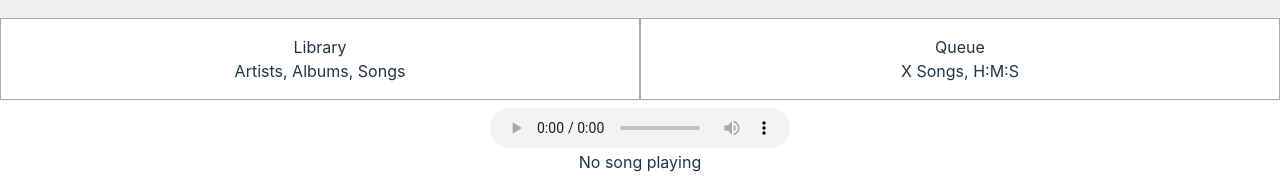
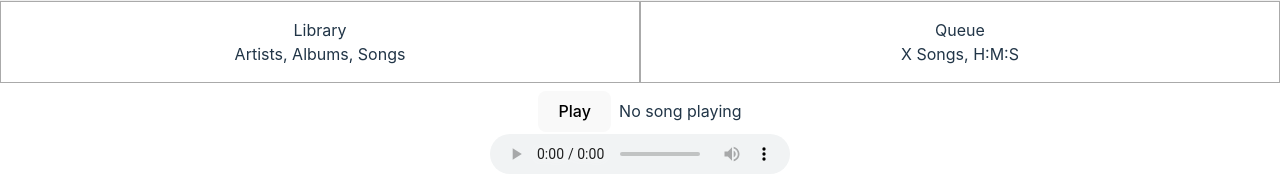
Before and after one commit to philrmass/junco, a Preact app: page / in a window 1280 px wide. Shown: the part 618-797 px from the top of the page. Built offline with nearby package versions, Linux system fonts and the light colour scheme; no server answers.

Commit message:
add player

```diff
--- a/src/components/App.jsx
+++ b/src/components/App.jsx
@@ -2,6 +2,7 @@ import { useEffect, useState } from 'preact/hooks';
 import preactLogo from '../assets/preact.svg';
 import appLogo from '/favicon.svg';
 import Library from './Library';
+import Player from './Player';
 import Queue from './Queue';
 import styles from './App.module.css';
 
@@ -18,21 +19,14 @@ async function getArtists(host) {
   }
 }
 
-function getSongUrl(song, host) {
-  if (!song?.path) return null;
-
-  return `http://${host}:${port}/files/${encodeURIComponent(song.path)}`;
-};
-
-// ??? Player
+// ??? play automatically if not already playing
 // ??? play next song in queue if playing
-// ??? play automatically
 // ??? next button
-// ??? calc queue index
+// ??? set duration
 // ??? Tabs
 // ??? toast for song & album add
 // ??? add search as overlay button, bottom right
-// ??? player component
+// ??? clear queue
 // ??? overflow shadows
 
 export function App() {
@@ -44,24 +38,16 @@ export function App() {
   const [albumGuid, setAlbumGuid] = useState(null);
   const [queue, setQueue] = useState([]);
   const [song, setSong] = useState(null);
-  const [url, setUrl] = useState(null);
-  // const [playing, setPlaying] = useState(false);
+  const [isPlaying, setIsPlaying] = useState(false);
   const [showQueue, setShowQueue] = useState(false);
   const queueIndex = queue.findIndex((s) => s.guid === song?.guid);
-  // const url = Boolean(song) ? getSongUrl(song, host) : 'bad';
-  // console.log('URL', url);
+  const baseUrl = `http://${host}:${port}/files/`
 
   useEffect(() => {
     (async () => setArtists(await getArtists(host)))();
   }, [host]);
 
-  useEffect(() => {
-    setUrl(getSongUrl(song, host));
-  }, [song]);
-
   const handleCommand = (command, param0) => {
-    // ??? console.log('CMD', command, param0);
-
     switch(command) {
       case 'addAlbum': {
         const songs = param0.songs ?? [];
@@ -74,6 +60,9 @@ export function App() {
         setSong(param0);
         break;
       }
+      case 'setPlaying':
+        setIsPlaying(param0);
+        break;
       case 'toggleArtistIndex':
         setArtistGuid((last) => param0 == last ? null : param0);
         break;
@@ -83,7 +72,6 @@ export function App() {
     }
   };
 
-  // console.log('GUIDS', artistGuid?.slice(-4), albumGuid?.slice(-4));
   return (
     <div className={styles.page}>
       <div className={styles.top}>
@@ -113,12 +101,12 @@ export function App() {
           <div>X Songs, H:M:S</div>
         </div>
       </div>
-      <div className={styles.player}>
-        <audio src={url} controls />
-        <div>
-          { song?.title ?? 'No song playing' }
-        </div>
-      </div>
+      <Player
+        baseUrl={baseUrl}
+        isPaused={!isPlaying}
+        song={song}
+        onCommand={handleCommand}
+      />
     </div>
   );
 }
--- a/src/components/App.module.css
+++ b/src/components/App.module.css
@@ -26,15 +26,3 @@
   justify-content: center;
   padding: 16px;
 }
-
-.player {
-  display: flex;
-  flex-direction: column;
-  align-items: center;
-  gap: 2px;
-  padding: 8px;
-}
-
-.player audio {
-  height: 40px;
-}
--- /dev/null
+++ b/src/components/Player.jsx
@@ -0,0 +1,275 @@
+import { useEffect, useRef, useState } from 'preact/hooks';
+import styles from './Player.module.css';
+
+function getSongUrl(baseUrl, song) {
+  if (!song?.path) return null;
+
+  return `${baseUrl}${encodeURIComponent(song.path)}`;
+};
+
+export default function Player({
+  baseUrl,
+  isPaused,
+  song,
+  onCommand,
+}) {
+  const [url, setUrl] = useState(null);
+  const audio = useRef(null);
+  const audioPaused = audio.current?.paused;
+
+  useEffect(() => {
+    setUrl(getSongUrl(baseUrl, song));
+  }, [song]);
+
+  useEffect(() => {
+    if (url && (audioPaused !== isPaused)) {
+      console.log('UPDATE-PLAY', !isPaused);
+      isPaused ? audio.current.pause() : audio.current.play();
+    }
+  }, [url, audioPaused, isPaused]);
+
+  return (
+    <div className={styles.player}>
+      <div className={styles.controls}>
+        <button onClick={() => onCommand('setPlaying', isPaused)}>
+          { isPaused ? 'Play' : 'Pause' }
+        </button>
+        <div>{ song?.title ?? 'No song playing' }</div>
+      </div>
+      <audio ref={audio} src={url} controls />
+    </div>
+  );
+}
+
+/*
+function Player({
+  song,
+  volume,
+  events,
+  isPlaying,
+  isTime,
+  isVolume,
+  toggleIsPlaying,
+  nextSong,
+  removeEvent,
+  openCommands,
+}) {
+  const [isLoaded, setIsLoaded] = useState(false);
+  const [time, setTime] = useState(0);
+  const [duration, setDuration] = useState(0);
+  const player = useRef(null);
+
+  useEffect(() => {
+    if (player) {
+      if (song) {
+        setIsLoaded(false);
+        fetch(`/songs/${encodeURIComponent(song.path)}`)
+          .then((resp) => resp.blob())
+          .then((songBlob) => {
+            const url = URL.createObjectURL(songBlob);
+            player.current.src = url;
+            setIsLoaded(true);
+            setTime(0);
+          }).catch((error) => {
+            console.error('Could not fetch song:', error.message);
+          });
+      } else {
+        player.current.src = '';
+        setIsLoaded(false);
+        setTime(0);
+        setDuration(0);
+      }
+    }
+  }, [player, song]);
+
+  useEffect(() => {
+    if (player && nextSong) {
+      player.current.onended = () => {
+        nextSong();
+      };
+    }
+  }, [player, nextSong]);
+
+  useEffect(() => {
+    if (player && isLoaded) {
+      if (isPlaying === player.current.paused) {
+        isPlaying ? player.current.play() : player.current.pause();
+      }
+    }
+  }, [player, isLoaded, isPlaying]);
+
+  useEffect(() => {
+    if (player) {
+      player.current.ondurationchange = (e) => setDuration(e.target.duration);
+    }
+  }, [player]);
+
+  useEffect(() => {
+    if (player) {
+      player.current.volume = volume;
+    }
+  }, [player, volume]);
+
+  useEffect(() => {
+    function updateTime() {
+      if (player && isPlaying) {
+        setTime(player.current.currentTime);
+      }
+    }
+
+    const interval = setInterval(() => updateTime(), 1000);
+    return () => clearInterval(interval);
+  }, [player, isPlaying]);
+
+  useEffect(() => {
+    if (events.length > 0) {
+      let value = player.current.currentTime;
+      const event = events[0];
+
+      if (event.restart) {
+        value = 0;
+      } else if (event.time) {
+        value += event.time;
+        value = value < 0 ? 0 : value;
+        value = value > duration ? duration : value;
+      }
+
+      player.current.currentTime = value;
+      setTime(value);
+      removeEvent();
+    }
+  }, [duration, events, removeEvent]);
+
+  function buildVolumeBar() {
+    const barClasses = `barBox ${isVolume ? 'current' : ''}`;
+    const volumeStyle = {
+      width: `${100 * volume}%`,
+    };
+    return (
+      <div className={barClasses}>
+        <div
+          className='bar volume'
+          style={volumeStyle}
+        >
+        </div>
+      </div>
+    );
+  }
+
+  function buildTimeBar() {
+    const total = duration > 0 ? duration : 1;
+    const fraction = time / total;
+    const barClasses = `barBox ${isTime ? 'current' : ''}`;
+    const timeStyle = { width: `${100 * fraction}%` };
+    const markerStyle = {
+      display: isPlaying ? 'block' : 'none',
+      left: `${100 * fraction}%`,
+    };
+    return (
+      <div className={barClasses}>
+        <div
+          className='bar time'
+          style={timeStyle}
+        >
+          <div
+            className='timeMarker'
+            style={markerStyle}
+          >
+          </div>
+        </div>
+      </div>
+    );
+  }
+
+  function buildPlayButton() {
+    if (!song) {
+      return null;
+    }
+
+    const color = getComputedStyle(document.body).getPropertyValue('--text-light');
+    const pause = (<path d='M5 5 L5 95 L33 95 L33 5 L 5 5 M62 5 L62 95 L95 95 L95 5 L62 5' fill={color} />);
+    const play = (<polygon points='5,95 95,50 5,5' fill={color}/>);
+    const icon = isPlaying ? pause : play;
+    return (
+      <button
+        className='playButton'
+      >
+        <svg width='100%' height='100%' viewBox='0 0 100 100'>
+          {icon}
+        </svg>
+      </button>
+    );
+  }
+
+  function buildArtist() {
+    return (
+      <span className='playArtist'>
+        {song ? song.artist : ' '}
+      </span>
+    );
+  }
+
+  function buildSong() {
+    return (
+      <span className='playSong'>
+        {song ? song.title : ' '}
+      </span>
+    );
+  }
+
+  function buildTime(value) {
+    if (!song) {
+      return null;
+    }
+
+    const total = Math.floor(value);
+    const min = Math.floor(total / 60);
+    const sec = total - (60 * min);
+    const secString = `0${sec}`.slice(-2);
+    const str = `${min}:${secString}`;
+
+    return (
+      <div className='playTime'>
+        {str}
+      </div>
+    );
+  }
+
+  function buildInfoButton() {
+    return <button onClick={openCommands} className='commandsButton' >? </button>;
+  }
+
+  return (
+    <section className='player'>
+      {buildVolumeBar()}
+      <div className='playControls' onClick={toggleIsPlaying}>
+        {buildPlayButton()}
+        {buildTime(time)}
+        <div className='nowPlaying'>
+          {buildArtist()}
+          {buildSong()}
+        </div>
+        {buildTime(duration)}
+        {buildInfoButton()}
+      </div>
+      {buildTimeBar()}
+      <audio ref={player}/>
+    </section>
+  );
+}
+
+Player.propTypes = {
+  song: PropTypes.object,
+  volume: PropTypes.number.isRequired,
+  events: PropTypes.arrayOf(PropTypes.object),
+  isPlaying: PropTypes.bool.isRequired,
+  isTime: PropTypes.bool.isRequired,
+  isVolume: PropTypes.bool.isRequired,
+  toggleIsPlaying: PropTypes.func.isRequired,
+  nextSong: PropTypes.func.isRequired,
+  removeEvent: PropTypes.func.isRequired,
+  openCommands: PropTypes.func.isRequired,
+};
+
+export default Player;
+*/
--- /dev/null
+++ b/src/components/Player.module.css
@@ -0,0 +1,17 @@
+.player {
+  align-items: center;
+  display: flex;
+  flex-direction: column;
+  gap: 2px;
+  padding: 8px;
+}
+
+.player audio {
+  height: 40px;
+}
+
+.controls {
+  align-items: center;
+  display: flex;
+  gap: 8px;
+}
```
